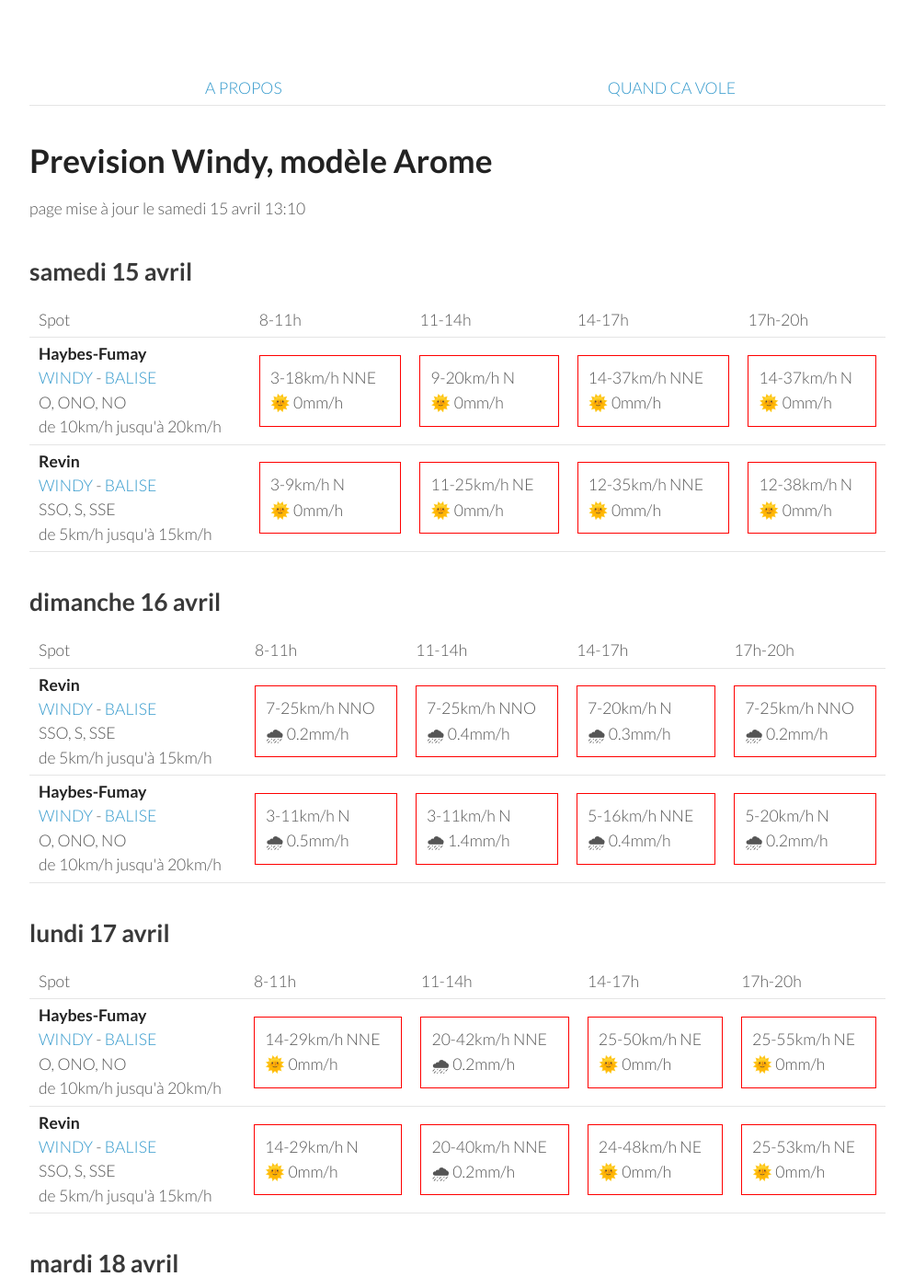
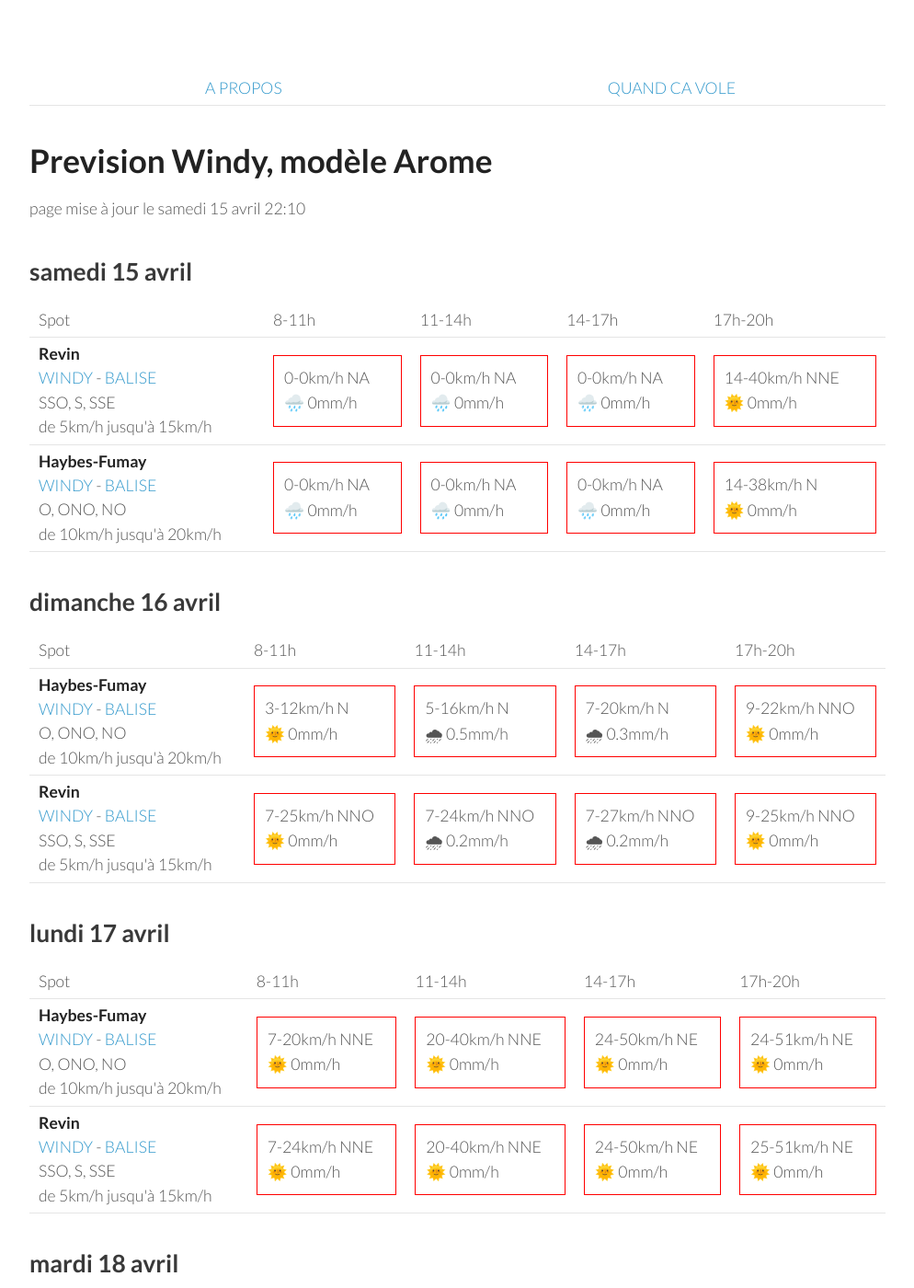
Before and after one commit to parapente-dans-le-nord/parapente-dans-le-nord.github.io, a Jekyll site: the page built from ardennes.markdown, in a window 1280 px wide and 1400 px high. Shown: the whole window at 92% size, without its empty margins (26-1020 px from the left). Built offline with Jekyll 4.4.1, drawn with Linux system fonts in a browser that asks for light colours; some of the changed text lies outside the part shown.

Commit message:
update index.markdown

```diff
--- a/ardennes.markdown
+++ b/ardennes.markdown
@@ -7,7 +7,7 @@ title:  "Tous les spots"
 {: .links}
 
 # Prevision Windy, modèle Arome
-page mise à jour le samedi 15 avril 13:10
+page mise à jour le samedi 15 avril 22:10
 
 ## samedi 15 avril
 
@@ -22,23 +22,21 @@ page mise à jour le samedi 15 avril 13:10
       <td>17h-20h</td>
     </tr>
 <tr>
-        <td><strong>Haybes-Fumay</strong><br><a href="https://windy.com/49.998/4.715?49.913,4.738,10">WINDY</a> - <span class=""><a href="http://www.balisemeteo.com/balise.php?idBalise=104">BALISE</a> </span><br> <span class="vent-favorable">O, ONO, NO</span><br><span class="force-vent">de 10km/h jusqu'à 20km/h</span> </td>
+        <td><strong>Revin</strong><br><a href="https://windy.com/49.948/4.625?49.543,4.625,8">WINDY</a> - <span class=""><a href="http://www.balisemeteo.com/balise.php?idBalise=5019">BALISE</a> </span><br> <span class="vent-favorable">SSO, S, SSE</span><br><span class="force-vent">de 5km/h jusqu'à 15km/h</span> </td>
 
-            <td><div class="not-flyable"><p>3-18km/h NNE</p><p>🌞 0mm/h</p></div></td>
-            <td><div class="not-flyable"><p>9-20km/h N</p><p>🌞 0mm/h</p></div></td>
-            <td><div class="not-flyable"><p>14-37km/h NNE</p><p>🌞 0mm/h</p></div></td>
-            <td><div class="not-flyable"><p>14-37km/h N</p><p>🌞 0mm/h</p></div></td>
-
+            <td><div class="not-flyable"><p>0-0km/h NA</p><p>🌧️ 0mm/h</p></div></td>
+            <td><div class="not-flyable"><p>0-0km/h NA</p><p>🌧️ 0mm/h</p></div></td>
+            <td><div class="not-flyable"><p>0-0km/h NA</p><p>🌧️ 0mm/h</p></div></td>
+            <td><div class="not-flyable"><p>14-40km/h NNE</p><p>🌞 0mm/h</p></div></td>
 
     </tr>
 <tr>
-        <td><strong>Revin</strong><br><a href="https://windy.com/49.948/4.625?49.543,4.625,8">WINDY</a> - <span class=""><a href="http://www.balisemeteo.com/balise.php?idBalise=5019">BALISE</a> </span><br> <span class="vent-favorable">SSO, S, SSE</span><br><span class="force-vent">de 5km/h jusqu'à 15km/h</span> </td>
+        <td><strong>Haybes-Fumay</strong><br><a href="https://windy.com/49.998/4.715?49.913,4.738,10">WINDY</a> - <span class=""><a href="http://www.balisemeteo.com/balise.php?idBalise=104">BALISE</a> </span><br> <span class="vent-favorable">O, ONO, NO</span><br><span class="force-vent">de 10km/h jusqu'à 20km/h</span> </td>
 
-            <td><div class="not-flyable"><p>3-9km/h N</p><p>🌞 0mm/h</p></div></td>
-            <td><div class="not-flyable"><p>11-25km/h NE</p><p>🌞 0mm/h</p></div></td>
-            <td><div class="not-flyable"><p>12-35km/h NNE</p><p>🌞 0mm/h</p></div></td>
-            <td><div class="not-flyable"><p>12-38km/h N</p><p>🌞 0mm/h</p></div></td>
-
+            <td><div class="not-flyable"><p>0-0km/h NA</p><p>🌧️ 0mm/h</p></div></td>
+            <td><div class="not-flyable"><p>0-0km/h NA</p><p>🌧️ 0mm/h</p></div></td>
+            <td><div class="not-flyable"><p>0-0km/h NA</p><p>🌧️ 0mm/h</p></div></td>
+            <td><div class="not-flyable"><p>14-38km/h N</p><p>🌞 0mm/h</p></div></td>
 
     </tr>
 
@@ -58,22 +56,22 @@ page mise à jour le samedi 15 avril 13:10
       <td>17h-20h</td>
     </tr>
 <tr>
-        <td><strong>Revin</strong><br><a href="https://windy.com/49.948/4.625?49.543,4.625,8">WINDY</a> - <span class=""><a href="http://www.balisemeteo.com/balise.php?idBalise=5019">BALISE</a> </span><br> <span class="vent-favorable">SSO, S, SSE</span><br><span class="force-vent">de 5km/h jusqu'à 15km/h</span> </td>
+        <td><strong>Haybes-Fumay</strong><br><a href="https://windy.com/49.998/4.715?49.913,4.738,10">WINDY</a> - <span class=""><a href="http://www.balisemeteo.com/balise.php?idBalise=104">BALISE</a> </span><br> <span class="vent-favorable">O, ONO, NO</span><br><span class="force-vent">de 10km/h jusqu'à 20km/h</span> </td>
 
-            <td><div class="not-flyable"><p>7-25km/h NNO</p><p>🌧 0.2mm/h</p></div></td>
-            <td><div class="not-flyable"><p>7-25km/h NNO</p><p>🌧 0.4mm/h</p></div></td>
+            <td><div class="not-flyable"><p>3-12km/h N</p><p>🌞 0mm/h</p></div></td>
+            <td><div class="not-flyable"><p>5-16km/h N</p><p>🌧 0.5mm/h</p></div></td>
             <td><div class="not-flyable"><p>7-20km/h N</p><p>🌧 0.3mm/h</p></div></td>
-            <td><div class="not-flyable"><p>7-25km/h NNO</p><p>🌧 0.2mm/h</p></div></td>
+            <td><div class="not-flyable"><p>9-22km/h NNO</p><p>🌞 0mm/h</p></div></td>
 
 
     </tr>
 <tr>
-        <td><strong>Haybes-Fumay</strong><br><a href="https://windy.com/49.998/4.715?49.913,4.738,10">WINDY</a> - <span class=""><a href="http://www.balisemeteo.com/balise.php?idBalise=104">BALISE</a> </span><br> <span class="vent-favorable">O, ONO, NO</span><br><span class="force-vent">de 10km/h jusqu'à 20km/h</span> </td>
+        <td><strong>Revin</strong><br><a href="https://windy.com/49.948/4.625?49.543,4.625,8">WINDY</a> - <span class=""><a href="http://www.balisemeteo.com/balise.php?idBalise=5019">BALISE</a> </span><br> <span class="vent-favorable">SSO, S, SSE</span><br><span class="force-vent">de 5km/h jusqu'à 15km/h</span> </td>
 
-            <td><div class="not-flyable"><p>3-11km/h N</p><p>🌧 0.5mm/h</p></div></td>
-            <td><div class="not-flyable"><p>3-11km/h N</p><p>🌧 1.4mm/h</p></div></td>
-            <td><div class="not-flyable"><p>5-16km/h NNE</p><p>🌧 0.4mm/h</p></div></td>
-            <td><div class="not-flyable"><p>5-20km/h N</p><p>🌧 0.2mm/h</p></div></td>
+            <td><div class="not-flyable"><p>7-25km/h NNO</p><p>🌞 0mm/h</p></div></td>
+            <td><div class="not-flyable"><p>7-24km/h NNO</p><p>🌧 0.2mm/h</p></div></td>
+            <td><div class="not-flyable"><p>7-27km/h NNO</p><p>🌧 0.2mm/h</p></div></td>
+            <td><div class="not-flyable"><p>9-25km/h NNO</p><p>🌞 0mm/h</p></div></td>
 
 
     </tr>
@@ -96,20 +94,20 @@ page mise à jour le samedi 15 avril 13:10
 <tr>
         <td><strong>Haybes-Fumay</strong><br><a href="https://windy.com/49.998/4.715?49.913,4.738,10">WINDY</a> - <span class=""><a href="http://www.balisemeteo.com/balise.php?idBalise=104">BALISE</a> </span><br> <span class="vent-favorable">O, ONO, NO</span><br><span class="force-vent">de 10km/h jusqu'à 20km/h</span> </td>
 
-            <td><div class="not-flyable"><p>14-29km/h NNE</p><p>🌞 0mm/h</p></div></td>
-            <td><div class="not-flyable"><p>20-42km/h NNE</p><p>🌧 0.2mm/h</p></div></td>
-            <td><div class="not-flyable"><p>25-50km/h NE</p><p>🌞 0mm/h</p></div></td>
-            <td><div class="not-flyable"><p>25-55km/h NE</p><p>🌞 0mm/h</p></div></td>
+            <td><div class="not-flyable"><p>7-20km/h NNE</p><p>🌞 0mm/h</p></div></td>
+            <td><div class="not-flyable"><p>20-40km/h NNE</p><p>🌞 0mm/h</p></div></td>
+            <td><div class="not-flyable"><p>24-50km/h NE</p><p>🌞 0mm/h</p></div></td>
+            <td><div class="not-flyable"><p>24-51km/h NE</p><p>🌞 0mm/h</p></div></td>
 
 
     </tr>
 <tr>
         <td><strong>Revin</strong><br><a href="https://windy.com/49.948/4.625?49.543,4.625,8">WINDY</a> - <span class=""><a href="http://www.balisemeteo.com/balise.php?idBalise=5019">BALISE</a> </span><br> <span class="vent-favorable">SSO, S, SSE</span><br><span class="force-vent">de 5km/h jusqu'à 15km/h</span> </td>
 
-            <td><div class="not-flyable"><p>14-29km/h N</p><p>🌞 0mm/h</p></div></td>
-            <td><div class="not-flyable"><p>20-40km/h NNE</p><p>🌧 0.2mm/h</p></div></td>
-            <td><div class="not-flyable"><p>24-48km/h NE</p><p>🌞 0mm/h</p></div></td>
-            <td><div class="not-flyable"><p>25-53km/h NE</p><p>🌞 0mm/h</p></div></td>
+            <td><div class="not-flyable"><p>7-24km/h NNE</p><p>🌞 0mm/h</p></div></td>
+            <td><div class="not-flyable"><p>20-40km/h NNE</p><p>🌞 0mm/h</p></div></td>
+            <td><div class="not-flyable"><p>24-50km/h NE</p><p>🌞 0mm/h</p></div></td>
+            <td><div class="not-flyable"><p>25-51km/h NE</p><p>🌞 0mm/h</p></div></td>
 
 
     </tr>
@@ -132,10 +130,10 @@ page mise à jour le samedi 15 avril 13:10
 <tr>
         <td><strong>Revin</strong><br><a href="https://windy.com/49.948/4.625?49.543,4.625,8">WINDY</a> - <span class=""><a href="http://www.balisemeteo.com/balise.php?idBalise=5019">BALISE</a> </span><br> <span class="vent-favorable">SSO, S, SSE</span><br><span class="force-vent">de 5km/h jusqu'à 15km/h</span> </td>
 
-            <td><div class="not-flyable"><p>12-25km/h NE</p><p>🌞 0mm/h</p></div></td>
-            <td><div class="not-flyable"><p>22-42km/h ENE</p><p>🌞 0mm/h</p></div></td>
-            <td><div class="not-flyable"><p>24-44km/h NE</p><p>🌧 0.2mm/h</p></div></td>
-            <td><div class="not-flyable"><p>24-48km/h NE</p><p>🌞 0mm/h</p></div></td>
+            <td><div class="not-flyable"><p>14-25km/h NE</p><p>🌞 0mm/h</p></div></td>
+            <td><div class="not-flyable"><p>20-40km/h ENE</p><p>🌞 0mm/h</p></div></td>
+            <td><div class="not-flyable"><p>18-38km/h ENE</p><p>🌞 0mm/h</p></div></td>
+            <td><div class="not-flyable"><p>22-44km/h ENE</p><p>🌧 0.3mm/h</p></div></td>
 
 
     </tr>
@@ -143,9 +141,9 @@ page mise à jour le samedi 15 avril 13:10
         <td><strong>Haybes-Fumay</strong><br><a href="https://windy.com/49.998/4.715?49.913,4.738,10">WINDY</a> - <span class=""><a href="http://www.balisemeteo.com/balise.php?idBalise=104">BALISE</a> </span><br> <span class="vent-favorable">O, ONO, NO</span><br><span class="force-vent">de 10km/h jusqu'à 20km/h</span> </td>
 
             <td><div class="not-flyable"><p>12-25km/h NE</p><p>🌞 0mm/h</p></div></td>
-            <td><div class="not-flyable"><p>22-44km/h ENE</p><p>🌞 0mm/h</p></div></td>
-            <td><div class="not-flyable"><p>24-46km/h NE</p><p>🌧 0.2mm/h</p></div></td>
-            <td><div class="not-flyable"><p>24-48km/h NE</p><p>🌞 0mm/h</p></div></td>
+            <td><div class="not-flyable"><p>20-42km/h ENE</p><p>🌞 0mm/h</p></div></td>
+            <td><div class="not-flyable"><p>18-40km/h ENE</p><p>🌞 0mm/h</p></div></td>
+            <td><div class="not-flyable"><p>22-44km/h ENE</p><p>🌧 0.2mm/h</p></div></td>
 
 
     </tr>
@@ -166,22 +164,22 @@ page mise à jour le samedi 15 avril 13:10
       <td>17h-20h</td>
     </tr>
 <tr>
-        <td><strong>Haybes-Fumay</strong><br><a href="https://windy.com/49.998/4.715?49.913,4.738,10">WINDY</a> - <span class=""><a href="http://www.balisemeteo.com/balise.php?idBalise=104">BALISE</a> </span><br> <span class="vent-favorable">O, ONO, NO</span><br><span class="force-vent">de 10km/h jusqu'à 20km/h</span> </td>
+        <td><strong>Revin</strong><br><a href="https://windy.com/49.948/4.625?49.543,4.625,8">WINDY</a> - <span class=""><a href="http://www.balisemeteo.com/balise.php?idBalise=5019">BALISE</a> </span><br> <span class="vent-favorable">SSO, S, SSE</span><br><span class="force-vent">de 5km/h jusqu'à 15km/h</span> </td>
 
-            <td><div class="not-flyable"><p>14-27km/h ENE</p><p>🌞 0mm/h</p></div></td>
-            <td><div class="not-flyable"><p>20-42km/h ENE</p><p>🌞 0mm/h</p></div></td>
-            <td><div class="not-flyable"><p>20-44km/h ENE</p><p>🌞 0mm/h</p></div></td>
-            <td><div class="not-flyable"><p>20-44km/h ENE</p><p>🌞 0mm/h</p></div></td>
+            <td><div class="not-flyable"><p>12-24km/h ENE</p><p>🌞 0mm/h</p></div></td>
+            <td><div class="not-flyable"><p>14-31km/h ENE</p><p>🌞 0mm/h</p></div></td>
+            <td><div class="not-flyable"><p>18-38km/h E</p><p>🌞 0mm/h</p></div></td>
+            <td><div class="not-flyable"><p>16-38km/h E</p><p>🌞 0mm/h</p></div></td>
 
 
     </tr>
 <tr>
-        <td><strong>Revin</strong><br><a href="https://windy.com/49.948/4.625?49.543,4.625,8">WINDY</a> - <span class=""><a href="http://www.balisemeteo.com/balise.php?idBalise=5019">BALISE</a> </span><br> <span class="vent-favorable">SSO, S, SSE</span><br><span class="force-vent">de 5km/h jusqu'à 15km/h</span> </td>
+        <td><strong>Haybes-Fumay</strong><br><a href="https://windy.com/49.998/4.715?49.913,4.738,10">WINDY</a> - <span class=""><a href="http://www.balisemeteo.com/balise.php?idBalise=104">BALISE</a> </span><br> <span class="vent-favorable">O, ONO, NO</span><br><span class="force-vent">de 10km/h jusqu'à 20km/h</span> </td>
 
-            <td><div class="not-flyable"><p>14-27km/h NE</p><p>🌞 0mm/h</p></div></td>
-            <td><div class="not-flyable"><p>20-40km/h ENE</p><p>🌞 0mm/h</p></div></td>
-            <td><div class="not-flyable"><p>20-42km/h ENE</p><p>🌞 0mm/h</p></div></td>
-            <td><div class="not-flyable"><p>20-44km/h ENE</p><p>🌞 0mm/h</p></div></td>
+            <td><div class="not-flyable"><p>12-27km/h ENE</p><p>🌞 0mm/h</p></div></td>
+            <td><div class="not-flyable"><p>14-33km/h ENE</p><p>🌞 0mm/h</p></div></td>
+            <td><div class="not-flyable"><p>18-40km/h ENE</p><p>🌞 0mm/h</p></div></td>
+            <td><div class="not-flyable"><p>16-40km/h E</p><p>🌞 0mm/h</p></div></td>
 
 
     </tr>
@@ -202,22 +200,22 @@ page mise à jour le samedi 15 avril 13:10
       <td>17h-20h</td>
     </tr>
 <tr>
-        <td><strong>Revin</strong><br><a href="https://windy.com/49.948/4.625?49.543,4.625,8">WINDY</a> - <span class=""><a href="http://www.balisemeteo.com/balise.php?idBalise=5019">BALISE</a> </span><br> <span class="vent-favorable">SSO, S, SSE</span><br><span class="force-vent">de 5km/h jusqu'à 15km/h</span> </td>
+        <td><strong>Haybes-Fumay</strong><br><a href="https://windy.com/49.998/4.715?49.913,4.738,10">WINDY</a> - <span class=""><a href="http://www.balisemeteo.com/balise.php?idBalise=104">BALISE</a> </span><br> <span class="vent-favorable">O, ONO, NO</span><br><span class="force-vent">de 10km/h jusqu'à 20km/h</span> </td>
 
+            <td><div class="not-flyable"><p>14-29km/h NE</p><p>🌞 0mm/h</p></div></td>
             <td><div class="not-flyable"><p>18-38km/h NE</p><p>🌞 0mm/h</p></div></td>
-            <td><div class="not-flyable"><p>25-51km/h ENE</p><p>🌞 0mm/h</p></div></td>
-            <td><div class="not-flyable"><p>22-51km/h ENE</p><p>🌧 0.2mm/h</p></div></td>
-            <td><div class="not-flyable"><p>22-48km/h ENE</p><p>🌧 0.6mm/h</p></div></td>
+            <td><div class="not-flyable"><p>25-53km/h NE</p><p>🌞 0mm/h</p></div></td>
+            <td><div class="not-flyable"><p>31-61km/h NE</p><p>🌧 0.3mm/h</p></div></td>
 
 
     </tr>
 <tr>
-        <td><strong>Haybes-Fumay</strong><br><a href="https://windy.com/49.998/4.715?49.913,4.738,10">WINDY</a> - <span class=""><a href="http://www.balisemeteo.com/balise.php?idBalise=104">BALISE</a> </span><br> <span class="vent-favorable">O, ONO, NO</span><br><span class="force-vent">de 10km/h jusqu'à 20km/h</span> </td>
+        <td><strong>Revin</strong><br><a href="https://windy.com/49.948/4.625?49.543,4.625,8">WINDY</a> - <span class=""><a href="http://www.balisemeteo.com/balise.php?idBalise=5019">BALISE</a> </span><br> <span class="vent-favorable">SSO, S, SSE</span><br><span class="force-vent">de 5km/h jusqu'à 15km/h</span> </td>
 
-            <td><div class="not-flyable"><p>20-40km/h NE</p><p>🌞 0mm/h</p></div></td>
+            <td><div class="not-flyable"><p>12-27km/h NE</p><p>🌞 0mm/h</p></div></td>
+            <td><div class="not-flyable"><p>18-37km/h NE</p><p>🌞 0mm/h</p></div></td>
             <td><div class="not-flyable"><p>25-51km/h ENE</p><p>🌞 0mm/h</p></div></td>
-            <td><div class="not-flyable"><p>24-51km/h ENE</p><p>🌧 0.2mm/h</p></div></td>
-            <td><div class="not-flyable"><p>22-48km/h ENE</p><p>🌧 0.6mm/h</p></div></td>
+            <td><div class="not-flyable"><p>31-59km/h NE</p><p>🌧 0.2mm/h</p></div></td>
 
 
     </tr>
```
